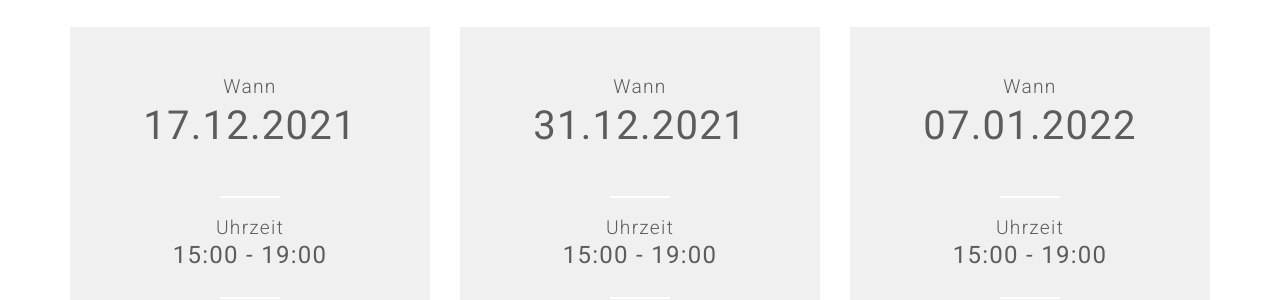
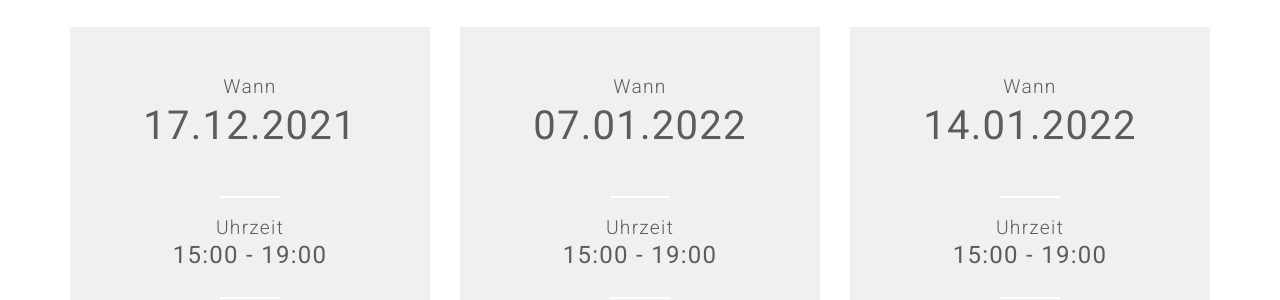
Before and after one commit to coderdojo-wien/coderdojo-wien.github.io, a Jekyll site: the page built from index.html, in a window 1280 px wide and 900 px high, scrolled down 3896 px. Shown: the part 158-458 px from the top of the window. Built offline with Jekyll 4.4.1, drawn with Linux system fonts in a browser that asks for light colours; nearby versions of some CDN libraries; comment, search, counter and statistics services are not loaded.

Commit message:
Update events.yml

```diff
--- a/_data/events.yml
+++ b/_data/events.yml
@@ -3,7 +3,6 @@ title: "Termine"
 description: "Ein Anmeldung ist für die Teilnahme an den online CoderDojos nicht erforderlich. Das genaue Workshopprogramm mit den Teilnahmelinks finden sie in unserem aktuellen Newsletter, der jeweils bis spätestens den Tag davor versendet wird und auf unserer Hompepage https://www.facebook.com/coderdojowien. </br><b>Für die Teilnahme an offline CoderDojos ist unbedingt eine Anmeldung erforderlich!</b>"
 
 events-list:
-
 - event-date: 17.12.2021
   event-time: 15:00 - 19:00
   event-startdate: 2021-12-17T15:00:00+0100
@@ -14,20 +13,20 @@ events-list:
   event-place-name: Online
   event-url: "https://linz.coderdojo.net/termine/"
 
-- event-date: 31.12.2021
+- event-date: 07.01.2022
   event-time: 15:00 - 19:00
-  event-startdate: 2021-12-31T15:00:00+0100
-  event-enddate: 2021-12-31T19:00:00+0100
+  event-startdate: 2022-01-07T15:00:00+0100
+  event-enddate: 2022-01-07T19:00:00+0100
   event-name: Online CoderDojo
   event-type: Online
   event-place: Online Dojo
   event-place-name: Online
   event-url: "https://linz.coderdojo.net/termine/"
 
-- event-date: 07.01.2022
+- event-date: 14.01.2022
   event-time: 15:00 - 19:00
-  event-startdate: 2022-01-07T15:00:00+0100
-  event-enddate: 2022-01-07T19:00:00+0100
+  event-startdate: 2022-01-14T15:00:00+0100
+  event-enddate: 2022-01-14T19:00:00+0100
   event-name: Online CoderDojo
   event-type: Online
   event-place: Online Dojo
```
